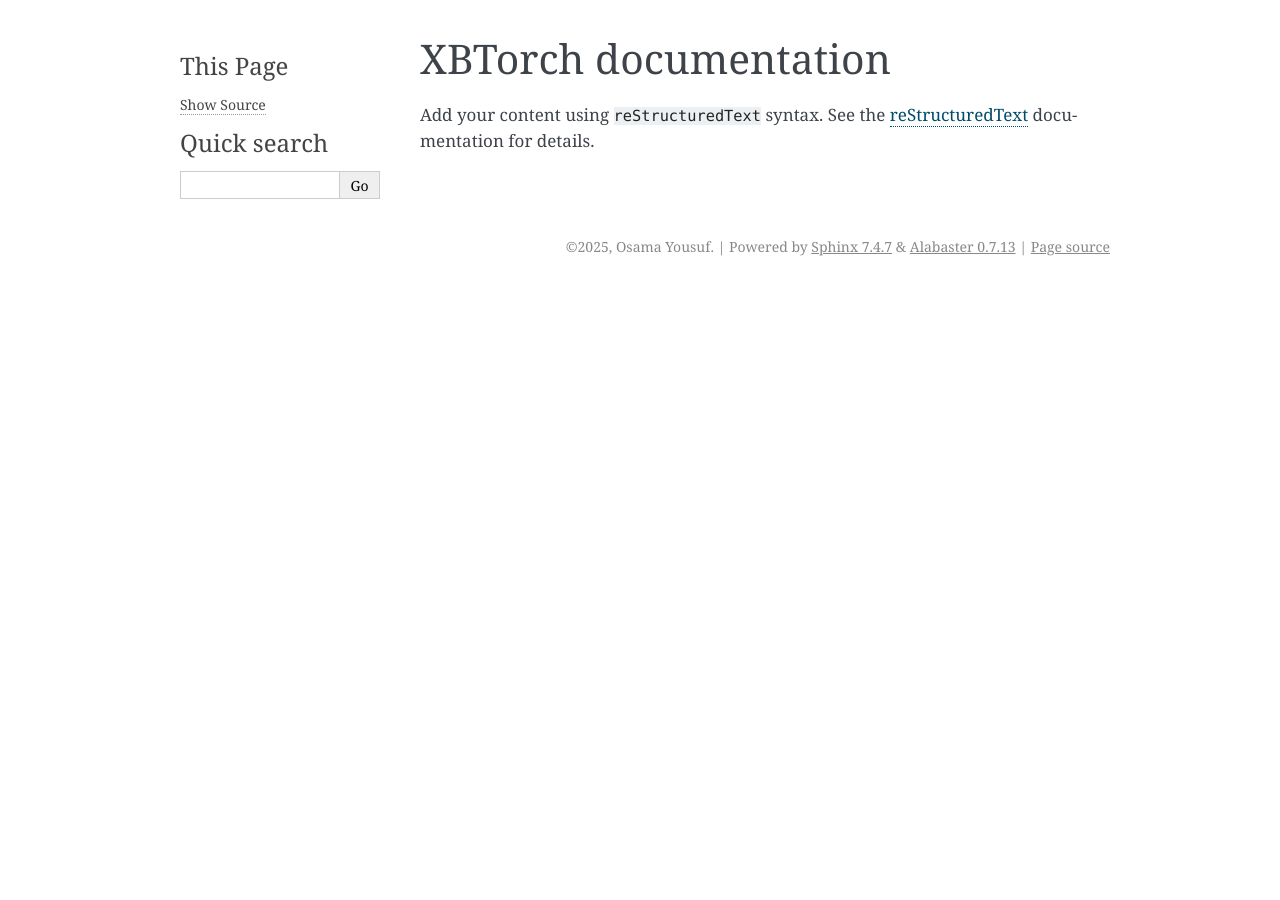
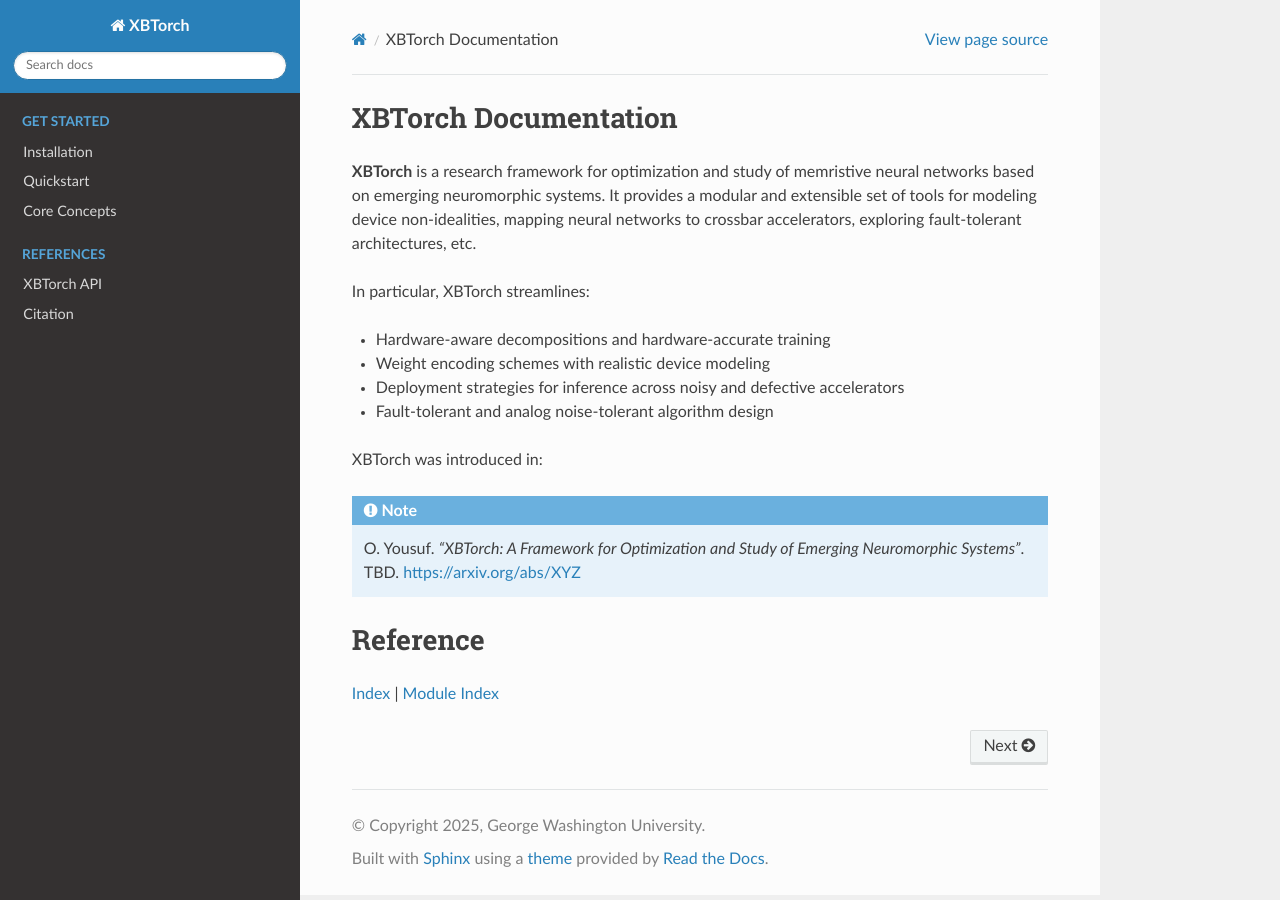
Before and after one commit to ADAM-Lab-GW/xbtorch, a Sphinx documentation site: the page built from docs/index.rst, in a window 1280 px wide. Built offline with Sphinx 7.4.7 and the Read the Docs theme 3.1.0, drawn with Linux system fonts in a browser that asks for light colours.

Commit message:
initial sphinx documentation

```diff
--- a/docs/conf.py
+++ b/docs/conf.py
@@ -8,24 +8,35 @@
 
 import os
 import sys
-sys.path.insert(0, os.path.abspath("../src"))
+sys.path.insert(0, os.path.abspath("../src/xbtorch/"))
 
 extensions = [
+    "sphinx.ext.napoleon",
+    "sphinx.ext.viewcode",
     "sphinx.ext.autodoc",
-    "sphinx.ext.napoleon",
-    "sphinx.ext.viewcode"
+    "sphinx.ext.autosummary",  # Optional, creates summary tables
 ]
+
+# Optional: autosummary automatically generates summary pages
+autosummary_generate = True
+autodoc_default_options = {
+    "members": True,            # include all class members
+    "undoc-members": True,      # include undocumented members
+    "show-inheritance": True,   # show base classes
+    "noindex": True,  # prevents duplicate indexing
+    "no-signatures": True,          # hide function/method signatures
+}
+
+modindex_common_prefix = ['xbtorch.'] # drop prefix in module index
 
 html_theme = "sphinx_rtd_theme"
 
 project = 'XBTorch'
-copyright = '2025, Osama Yousuf'
+copyright = '2025, George Washington University'
 author = 'Osama Yousuf'
 
 # -- General configuration ---------------------------------------------------
 # https://www.sphinx-doc.org/en/master/usage/configuration.html#general-configuration
-
-extensions = []
 
 templates_path = ['_templates']
 exclude_patterns = ['_build', 'Thumbs.db', '.DS_Store']
@@ -35,5 +46,5 @@
 # -- Options for HTML output -------------------------------------------------
 # https://www.sphinx-doc.org/en/master/usage/configuration.html#options-for-html-output
 
-html_theme = 'alabaster'
+html_theme = 'sphinx_rtd_theme'
 html_static_path = ['_static']
--- a/docs/index.rst
+++ b/docs/index.rst
@@ -3,14 +3,48 @@
    You can adapt this file completely to your liking, but it should at least
    contain the root `toctree` directive.
 
-XBTorch documentation
+XBTorch Documentation
 =====================
 
-Add your content using ``reStructuredText`` syntax. See the
-`reStructuredText <https://www.sphinx-doc.org/en/master/usage/restructuredtext/index.html>`_
-documentation for details.
+**XBTorch** is a research framework for optimization and study of
+memristive neural networks based on emerging neuromorphic systems.
+It provides a modular and extensible set of tools for modeling device non-idealities,
+mapping neural networks to crossbar accelerators, exploring fault-tolerant
+architectures, etc.
 
+In particular, XBTorch streamlines:
+
+- Hardware-aware decompositions and hardware-accurate training
+- Weight encoding schemes with realistic device modeling
+- Deployment strategies for inference across noisy and defective accelerators
+- Fault-tolerant and analog noise-tolerant algorithm design
+
+XBTorch was introduced in:
+
+.. note::
+
+    O. Yousuf.
+    *"XBTorch: A Framework for Optimization and Study of Emerging Neuromorphic Systems"*.
+    TBD. https://arxiv.org/abs/XYZ
 
 .. toctree::
-   :maxdepth: 2
-   :caption: Contents:
+    :maxdepth: 2
+    :caption: Get started
+    :hidden:
+
+    install
+    quickstart
+    concepts
+
+.. toctree::
+   :maxdepth: 4
+   :caption: References
+   :hidden:
+
+   api
+   citation
+
+Reference
+=========
+
+:ref:`genindex` | :ref:`modindex`
```
Also changed, not shown: docs/api.rst (added, +19 -0 lines), docs/citation.rst (added, +14 -0 lines), docs/concepts.rst (added, +31 -0 lines), docs/install.rst (added, +24 -0 lines), docs/quickstart.rst (added, +37 -0 lines).
